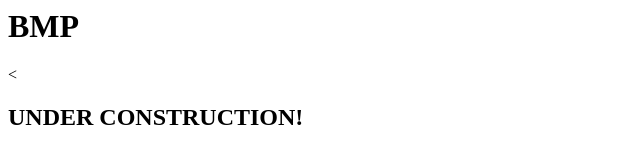
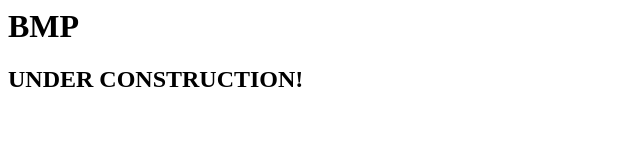
Before and after one commit to mikerobards/bmpga-site, a plain HTML site: page index.html in a window 1280 px wide. Shown: the whole page, without its empty margins (0-640 px from the left). Drawn offline with Linux system fonts and the light colour scheme.

Commit message:
add index.html file

```diff
--- a/index.html
+++ b/index.html
@@ -7,6 +7,6 @@
 </head>
 <body>
   <h1>BMP</h1>
-  <<h2>UNDER CONSTRUCTION!</h2>
+  <h2>UNDER CONSTRUCTION!</h2>
 </body>
 </html>
```
